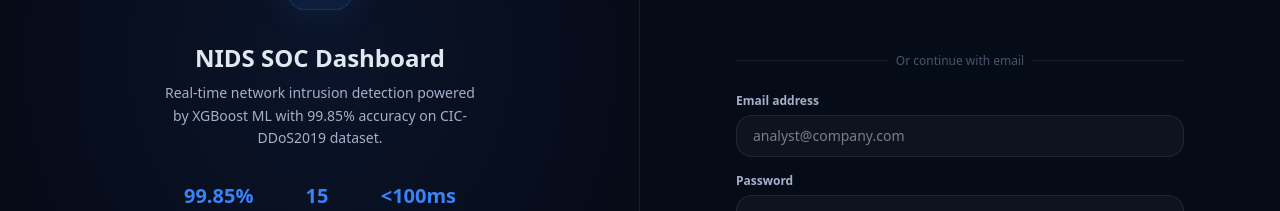
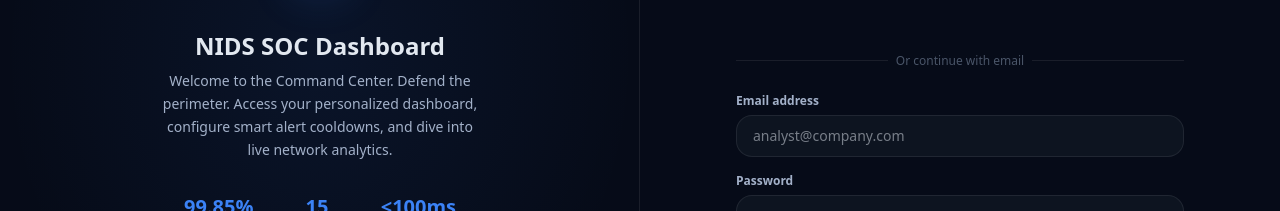
Before and after one commit to vansh412f/Network-Intrusion-Detection-System, a React (Vite) app in the folder frontend/: page /login in a window 1280 px wide. Shown: the part 251-462 px from the top of the page. Built offline with nearby package versions, Linux system fonts and the light colour scheme; no server answers.

Commit message:
feat: Update AuthPage.jsx to integrate Google Auth and infrastructure docs

```diff
--- a/frontend/src/pages/AuthPage.jsx
+++ b/frontend/src/pages/AuthPage.jsx
@@ -62,8 +62,7 @@
                 className="mt-2 max-w-xs leading-relaxed"
                 style={{ fontSize: '14px', color: 'var(--color-text-secondary)' }}
               >
-                Real-time network intrusion detection powered by XGBoost ML
-                with 99.85% accuracy on CIC-DDoS2019 dataset.
+                Welcome to the Command Center. Defend the perimeter. Access your personalized dashboard, configure smart alert cooldowns, and dive into live network analytics.
               </p>
             </div>
 
```
